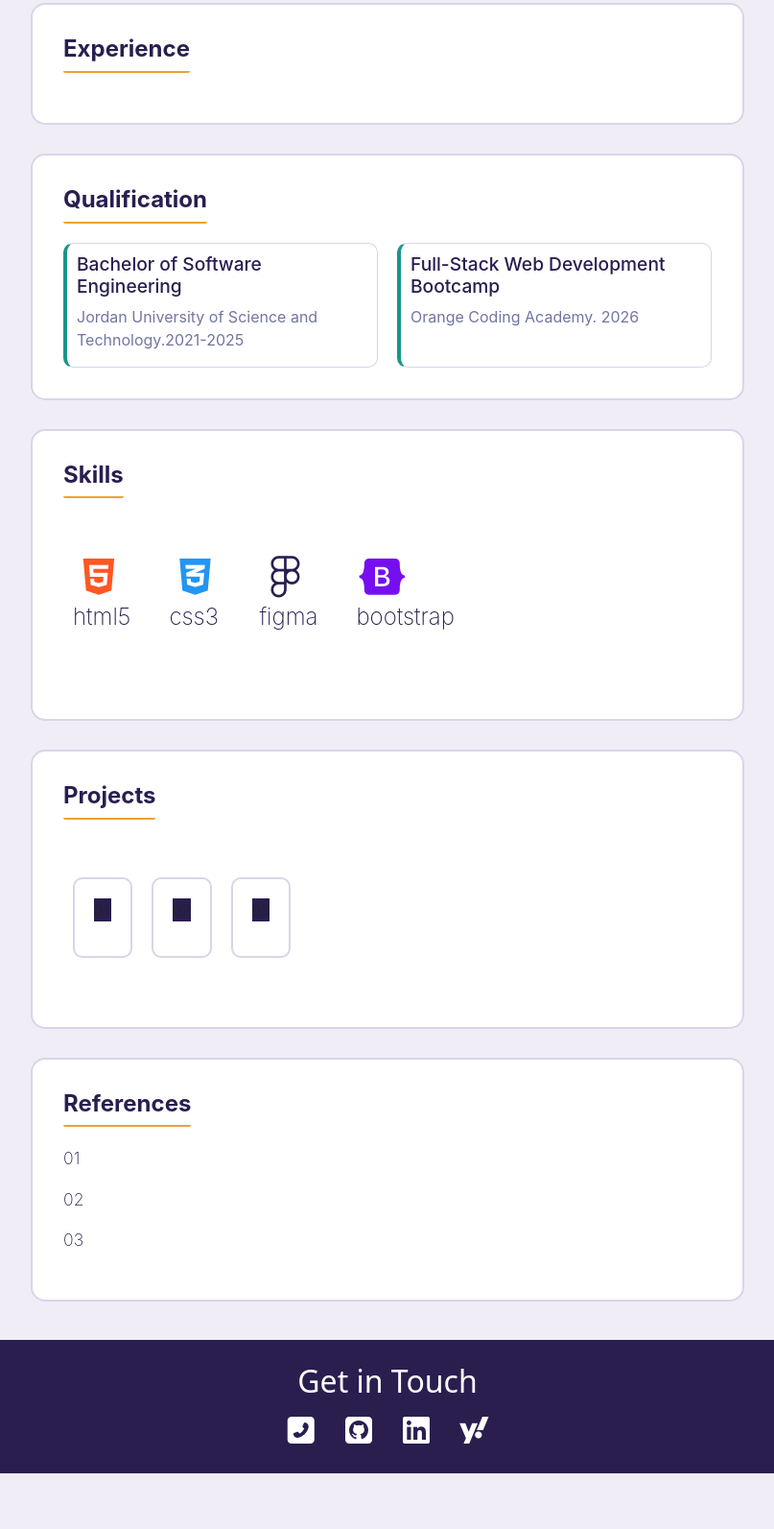
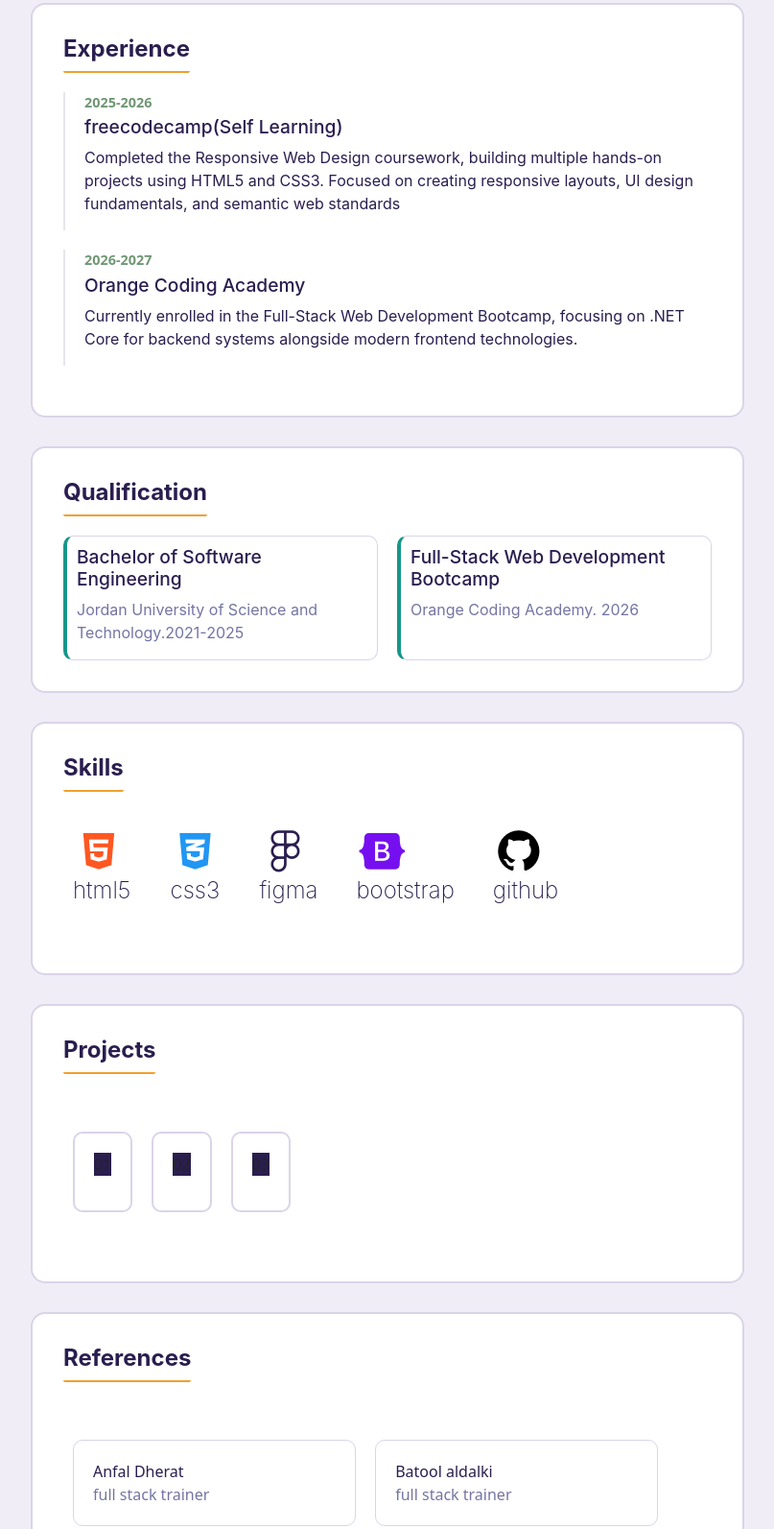
Before and after one commit to yaqeenjawabreh/portfolio, a plain HTML site: page index.html in a window 1280 px wide. Shown: the part 493-2086 px from the top of the page at 96% size, without its empty margins (236-1043 px from the left). Before the commit the page ends 2028 px from the top, so only its background shows below. Drawn offline with nearby package versions, Linux system fonts and the light colour scheme.

Commit message:
breackpoint2

```diff
--- a/css/style.css
+++ b/css/style.css
@@ -38,14 +38,6 @@ body{
 @media (max-width: 479px) {
 
 
-}
-
-/* Tablets & Lager smartphones*/
-    @media screen and (min-width: 480px) and (max-width: 768px) {
-  .section-card{
-   width: 80%;
-
-  }
 }
 
 
@@ -119,6 +111,8 @@ body{
 
 
   }
+
+  /* start about section   */
   .section-card .card-content{
     font-family: 'Inter', 'Plus Jakarta Sans', system-ui, sans-serif;
     color: var(--main-color);
@@ -126,6 +120,47 @@ body{
     font-weight:200;
 
   }
+  /* end about section   */
+
+  /* start experience section    */
+  .section-card .experience-container{
+    display:flex;
+    flex-direction: column;
+    felx-wrap: wrap;
+  }
+   .section-card .experience-container .experience-card{
+    margin-bottom: 20px;
+    overflow: hidden;
+        position: relative;
+
+   }
+   .timeline {
+  position: relative;
+  padding-left: 20px;
+  border-left: 2px solid #e5e7eb; /* الخط العمودي الرمادي */
+}
+.timeline .date {
+  color: #709775; /* لون السنة (الأخضر/الزيتي) */
+  font-size: 0.9rem;
+  font-weight: 600;
+  margin-bottom: 4px;
+}
+
+
+
+  .experience-card h3{
+    font-family: 'Inter', 'Plus Jakarta Sans', system-ui, sans-serif;
+    font-size: 1.2rem;
+    color: var(--main-color);
+  }
+  .experience-card p{
+    font-family: 'Inter', 'Plus Jakarta Sans', system-ui, sans-serif;
+    font-size: 1rem;
+    color: var(--main-color);
+  }
+  /* end experience section     */
+
+    /* start qualifications section   */
 
   .section-card .qual_card{
     display: flex;
@@ -180,7 +215,11 @@ body{
     flex-wrap: wrap;
     gap:40px;
     width: 90%;
-     padding: 40px 10px;
+     padding: 20px 10px;
+   }
+   .skills-container .skill-card:hover{
+    transform: scale(1.06);
+
    }
    .skills-container .html5{
     color: var(--html--color);
@@ -202,9 +241,16 @@ body{
      font-size: 2.7rem;
 
     }
+
+    .skills-container .github{
+     color: black;
+     font-size: 2.7rem;
+
+    }
     .skills-container .skill-card p{
        color: var(--main-color);
        font-size: 1.5rem;
+       text-align: center;
     }
    /* end skills section */
   /* start projects section  */
@@ -225,6 +271,39 @@ body{
     background-color: var(--main-color);
   }
   /* end projects section  */
+/* start references section */
+.references-container{
+    display: flex;
+    flex-wrap: wrap;
+    gap: 20px;
+    padding: 40px 10px;
+  }
+ .references-container .reference-card{
+    border-radius: 10px;
+    /* background-color: var(--bg-color); */
+    border: 1px solid var(--card-border);
+    padding: 20px;
+    width: 45%;
+
+  }
+  .references-container .reference-card .reference-header{
+   font-size: 1rem;
+   color: var(--main-color);
+  }
+   .references-container .reference-card a{
+    text-decoration: none;
+    color:var(--main-color) ;
+    font-weight: 500;
+   } .references-container .reference-card span{
+    color: var(--text--dark);
+   }
+  .references-container .reference-card:hover{
+    transform: scale(1.05);
+    border-color: var(--main-color);
+    border-width: 3px;
+  }
+
+/* end references section */
 /* end main */
 
 /* --------------- */
@@ -245,3 +324,11 @@ body{
     color: var(--accent-color);
 }
 /* end footer */
+
+/* Tablets & Lager smartphones*/
+    @media screen and (min-width: 480px) and (max-width: 768px) {
+  .section-card{
+   width: 80%;
+
+  }
+}
--- a/index.html
+++ b/index.html
@@ -72,7 +72,23 @@
 
       <h2 >Experience</h2>
 
-      <div class="card-content">  </div>
+      <div class="experience-container">
+        <div class="experience-card timeline">
+          <div class="date">2025-2026</div>
+          <h3>freecodecamp(Self Learning)</h3>
+          <p>Completed the Responsive Web Design coursework,
+            building multiple hands-on projects using HTML5 and CSS3.
+            Focused on creating responsive layouts, UI design fundamentals,
+             and semantic web standards</p>
+        </div>
+        <div class="experience-card timeline">
+          <div class="date">2026-2027</div>
+          <h3>Orange Coding Academy </h3>
+          <p>Currently enrolled in the Full-Stack Web Development Bootcamp,
+            focusing on .NET Core for backend systems alongside modern frontend technologies.</p>
+
+        </div>
+       </div>
 
       </section>
       <!-- end experience section   -->
@@ -103,6 +119,7 @@
             <div class="skill-card"><i class="fa-brands fa-css3-alt css3"></i> <p>css3</p></div>
             <div class="skill-card"><i class="fa-brands fa-figma figma"></i> <p>figma</p></div>
             <div class="skill-card"><i class="fa-brands fa-bootstrap bootstrap"></i> <p>bootstrap</p></div>
+            <div class="skill-card"><i class="fa-brands fa-github github"></i> <p>github</p></div>
 
 
         </div>
@@ -127,14 +144,17 @@
         <!-- start references section --->
       <section class="section-card" id="References" >
         <h2>  References</h2>
-        <div class="card-content">
+
           <div class="references-container">
 
             <div class="reference-card">
-              <p class="reference-header">01</p>
+
+                 <div><a href="https://www.linkedin.com/in/anfal-dherat/ " target="_blank">Anfal Dherat</a><br><span>full stack trainer</span></div>
             </div>
-            <div class="reference-card"><p class="reference-header">02</p></div>
-            <div class="reference-card"> <p class="reference-header">03</p></div>
+            <div class="reference-card">
+            <div><a href="https://www.linkedin.com/in/anfal-dherat/ " target="_blank">Batool aldalki</a><br><span>full stack trainer</span></div>
+            </div>
+            </div>
        </main>
 
    <!-- ---------- -->
```
